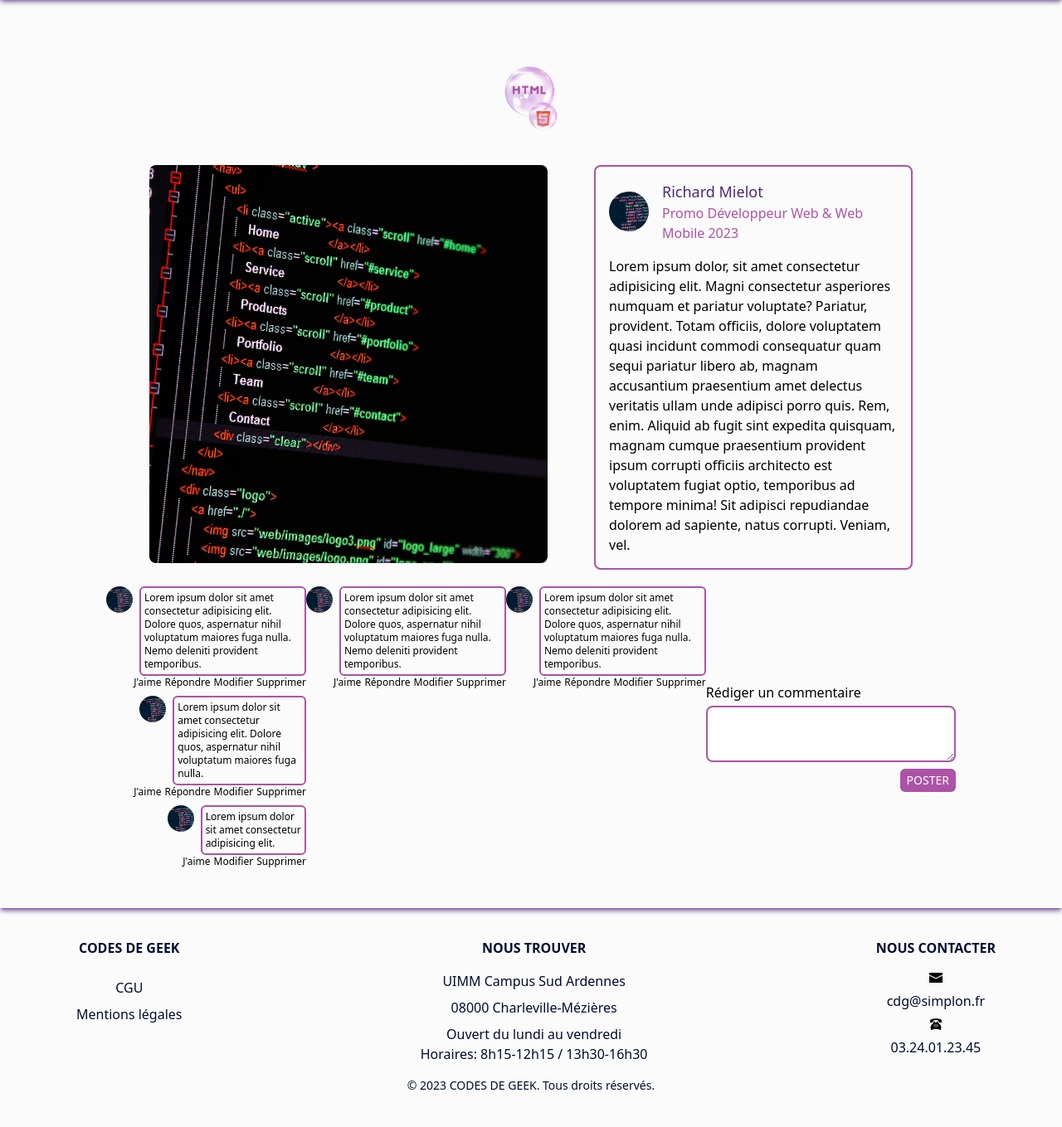
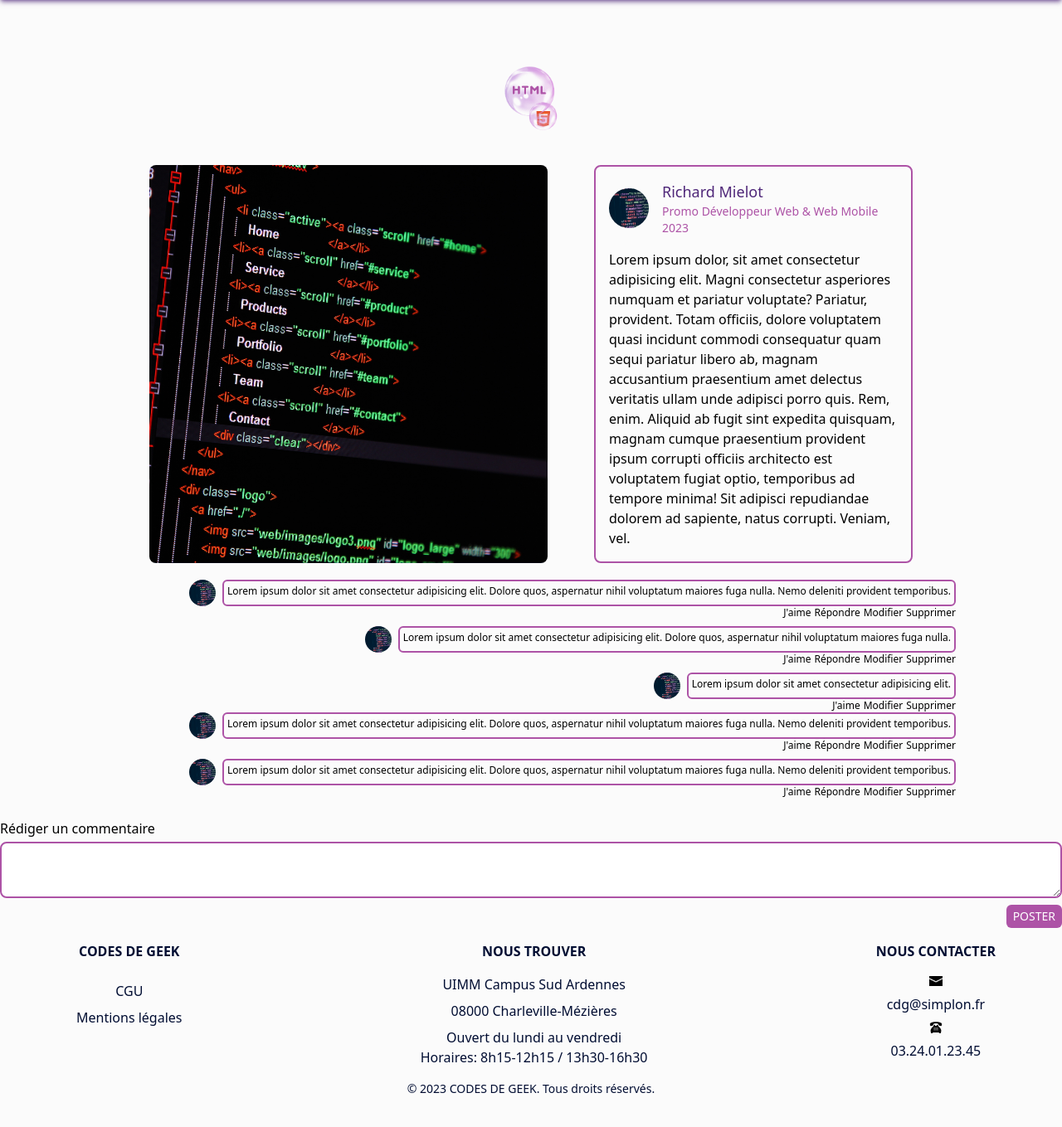
Before and after one commit to Yoann08/C.D.G, a PHP site: page /content/produit.php in a window 1280 px wide. Shown: the part 113-1472 px from the top of the page at 83% size. Before the commit the page ends 1427 px from the top, so only its background shows below. Run offline with PHP 8.4, Linux system fonts and the light colour scheme; some libraries are stand-ins or nearby versions.

Commit message:
page produit seul

```diff
--- a/content/produit.php
+++ b/content/produit.php
@@ -95,7 +95,7 @@
                             <img class="rounded-full w-12 mr-4" src="../../C.D.G/assets/image/2.png" alt="">
                             <div class="flex flex-col">
                                 <h2 class="text-lg text-purple-dark">Richard Mielot</h2>
-                                <p class="text-md text-purple-light">Promo Développeur Web & Web Mobile 2023</p>
+                                <p class="text-sm text-purple-light">Promo Développeur Web & Web Mobile 2023</p>
                             </div>
                         </div>
                         <!-- DESCRIPTION CODE -->
@@ -106,9 +106,9 @@
                 </div>
 
                 <!-- COMMENTAIRES -->
-                <div class="flex flex-col lg:flex-row w-4/5 md:w-4/5 mx-auto mt-5 order-3">
+                <div class="flex flex-col w-4/5 mx-auto lg:w-full mt-5 order-3">
                     <!-- COMMENTAIRE 1 -->
-                    <div id="commOne" class="mb-2 flex flex-col items-end md:w-4/5 mx-auto">
+                    <div id="commOne" class="flex flex-col items-end md:w-4/5 mx-auto w">
                         <!-- AVATAR + COMMENTAIRE -->
                         <div class="flex flex-row justify-center">
                             <img class="rounded-full w-8 h-8 mr-2" src="../../C.D.G/assets/image/2.png" alt="">
@@ -154,7 +154,7 @@
                         </div>
                     </div>
                     <!-- COMMENTAIRE 2 -->
-                    <div id="commTwo" class="mb-2 md:w-4/5 mx-auto">
+                    <div id="commTwo" class="flex flex-col items-end md:w-4/5 mb-2 mx-auto">
                         <!-- AVATAR + COMMENTAIRE -->
                         <div class="flex flex-row justify-center">
                             <img class="rounded-full w-8 h-8 mr-2" src="../../C.D.G/assets/image/2.png" alt="">
@@ -169,7 +169,7 @@
                         </div>
                     </div>
                     <!-- COMMENTAIRE 3 -->
-                    <div id="commThree" class="mb-2 md:w-4/5 mx-auto">
+                    <div id="commThree" class="flex flex-col items-end md:w-4/5 mb-2 mx-auto">
                         <!-- AVATAR + COMMENTAIRE -->
                         <div class="flex flex-row justify-center">
                             <img class="rounded-full w-8 h-8 mr-2" src="../../C.D.G/assets/image/2.png" alt="">
@@ -192,7 +192,6 @@
                     </div>
                 </div>
             </div>
-        </div>
 
 
 
```
